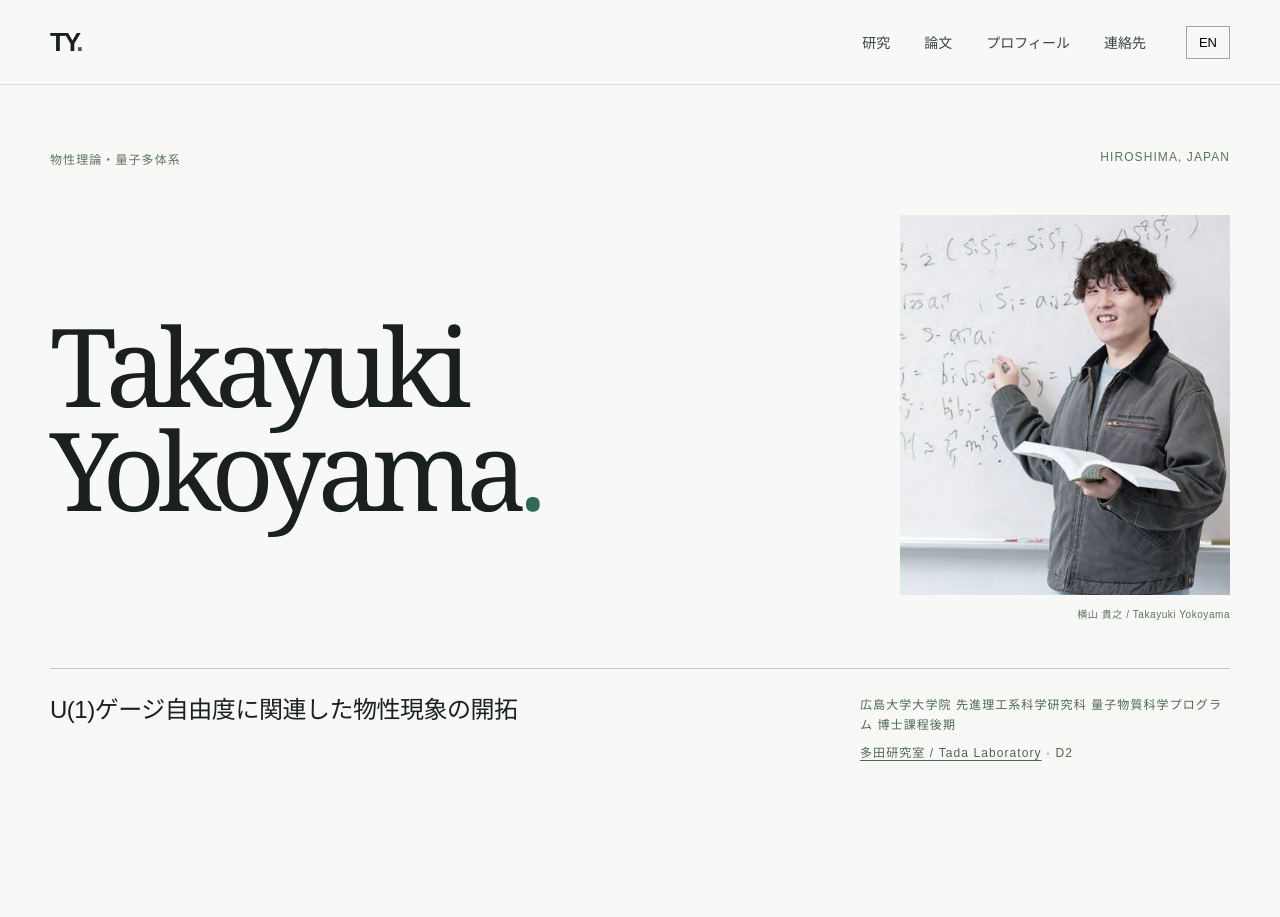
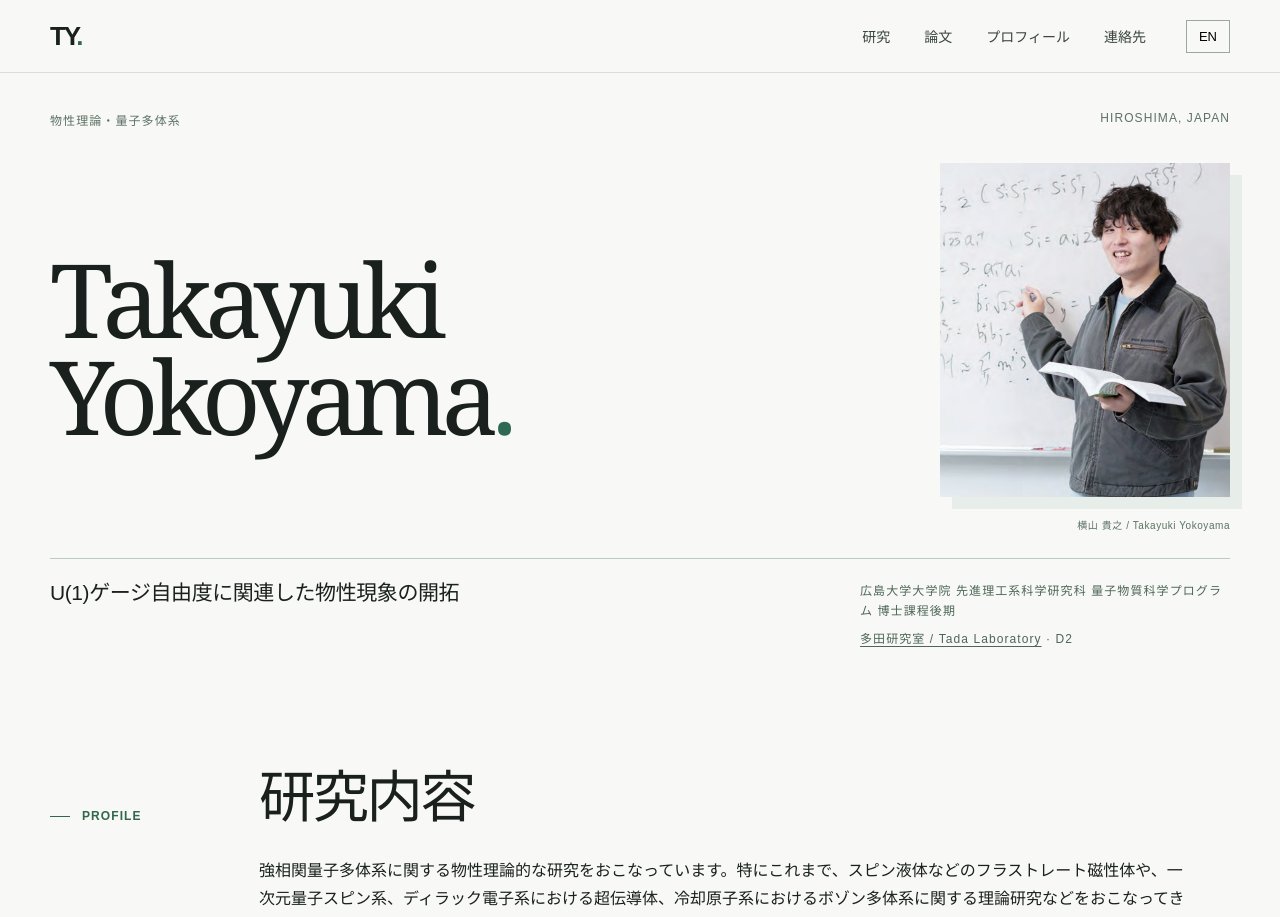
Before and after one commit to Yokotaka2001/Yokotaka2001.github.io, a plain HTML site: page index.html in a window 1280 px wide. Shown: the top 917 px of the page. Drawn offline with Linux system fonts and the light colour scheme; a web font is replaced by a local one.

Commit message:
Tighten portfolio spacing and refine accents

```diff
--- a/style.css
+++ b/style.css
@@ -4,3 +4,38 @@
 
 /* Portrait added to the original white and deep-green layout. */
 .hero{padding-top:65px;padding-bottom:55px}.hero-main{display:grid;grid-template-columns:minmax(0,1fr) minmax(240px,330px);gap:45px;align-items:center;padding:48px 0 35px}.hero-main h1{font-size:clamp(4.4rem,8.5vw,8.4rem);margin:0;line-height:.95;letter-spacing:-.072em}.hero-portrait{margin:0;justify-self:end;width:100%;max-width:330px}.hero-portrait img{display:block;width:100%;height:auto;aspect-ratio:4/4.6;object-fit:cover;object-position:50% 30%;filter:saturate(.72)}.hero-portrait figcaption{font-size:10px;letter-spacing:.055em;color:#5c7164;text-align:right;margin-top:11px}.hero-bottom{margin-top:12px}.hero-affiliation{line-height:1.7;max-width:330px}.hero-affiliation span{overflow-wrap:anywhere}.hero-affiliation a{text-underline-offset:3px}@media(max-width:1000px){.hero-main{grid-template-columns:minmax(0,1fr) 250px;gap:26px}.hero-main h1{font-size:clamp(3.5rem,8.3vw,7rem)}}@media(max-width:700px){.hero{padding-top:35px}.hero-main{grid-template-columns:1fr;gap:32px;padding:40px 0 30px}.hero-main h1{font-size:clamp(3.6rem,14vw,6rem)}.hero-portrait{width:65%;max-width:300px}.hero-portrait img{aspect-ratio:4/4.4}.hero-bottom{display:block}.hero-bottom>p{font-size:19px}.hero-affiliation{margin-top:26px}.hero-meta{line-height:1.6}.hero-meta span:last-child{display:none}}
+
+/* A tighter editorial rhythm, with small moments of motion and color. */
+.header-inner{height:72px}
+.site-header nav a{position:relative;padding-block:8px;transition:color .2s ease}
+.site-header nav a::after{content:"";position:absolute;bottom:2px;left:0;width:100%;height:1px;background:#2e6a53;transform:scaleX(0);transform-origin:left;transition:transform .2s ease}
+.site-header nav a:hover::after,.site-header nav a:focus-visible::after{transform:scaleX(1)}
+.site-header button{transition:background .2s ease,color .2s ease,border-color .2s ease}
+.site-header button:hover{background:#1e4637;color:#fff;border-color:#1e4637}
+.hero{min-height:0;padding-top:38px;padding-bottom:43px}
+.hero-main{grid-template-columns:minmax(0,1fr) minmax(220px,290px);gap:38px;padding:35px 0 26px}
+.hero-main h1{font-size:clamp(4.4rem,8vw,7.5rem)}
+.hero-portrait{max-width:290px}
+.hero-portrait img{filter:saturate(.82);box-shadow:12px 12px 0 #e6ede7}
+.hero-portrait figcaption{margin-top:20px}
+.hero-bottom{padding-top:18px;margin-top:0}
+.hero-bottom>p{font-size:21px}
+.section{padding-top:72px;padding-bottom:78px}
+.section-head{grid-template-columns:185px 1fr;gap:24px;margin-bottom:30px}
+.section h2,.contact h2{font-size:clamp(2.5rem,4.4vw,4.3rem)}
+.eyebrow{display:inline-flex;align-items:center;gap:12px}
+.eyebrow::before{content:"";display:block;width:20px;height:1px;background:currentColor}
+.profile-detail,.research-list,.papers,.about-body{margin-left:209px}
+.profile-detail p{line-height:1.78;margin-bottom:16px}
+.profile-detail h3{margin:25px 0 14px}
+.cv-list{line-height:1.72}
+.cv-list li{margin-bottom:11px}
+.profile-detail a{transition:color .2s ease}
+.profile-detail a:hover{color:#2e6a53}
+.contact{padding:65px 0 72px}
+.contact h2{margin:18px 0 10px}
+footer{padding-top:23px;padding-bottom:23px}
+@media(max-width:1000px){.hero-main{grid-template-columns:minmax(0,1fr) minmax(210px,260px)}.hero-main h1{font-size:clamp(3.5rem,8vw,6.8rem)}}
+@media(max-width:800px){.header-inner{height:auto}.section-head{grid-template-columns:1fr;gap:10px}.profile-detail,.research-list,.papers,.about-body{margin-left:0}.section{padding-block:55px}.hero-main{gap:25px}}
+@media(max-width:700px){.hero{padding-top:30px;padding-bottom:35px}.hero-main{grid-template-columns:1fr;padding:30px 0 25px;gap:28px}.hero-main h1{font-size:clamp(3.6rem,14vw,6rem)}.hero-portrait{max-width:280px}.hero-bottom>p{font-size:18px}.hero-affiliation{margin-top:20px}.section{padding-block:48px}.section-head{margin-bottom:24px}.contact{padding:55px 0 62px}}
+@media(prefers-reduced-motion:reduce){.site-header nav a,.site-header nav a::after,.site-header button,.profile-detail a{transition:none}}
```
